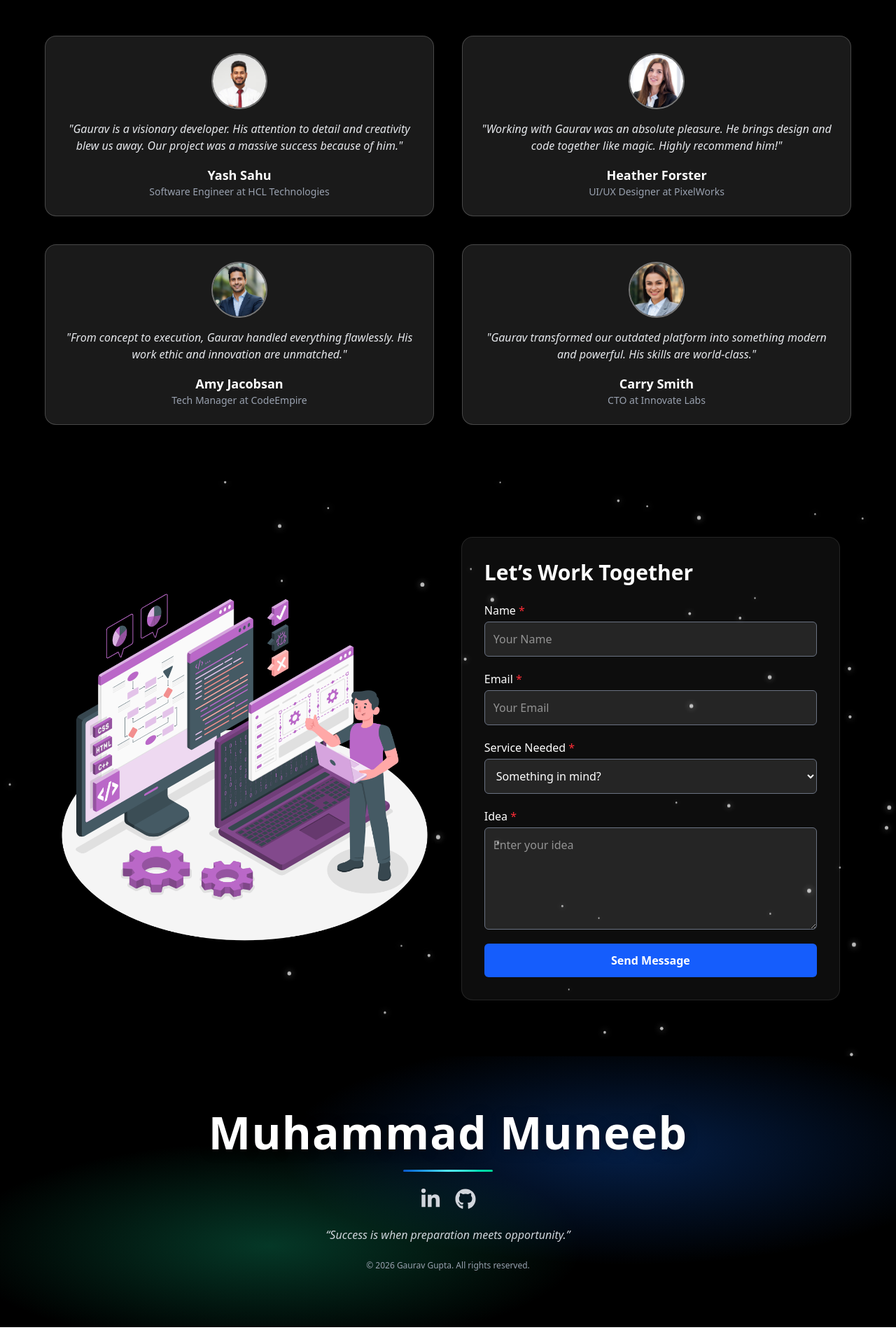
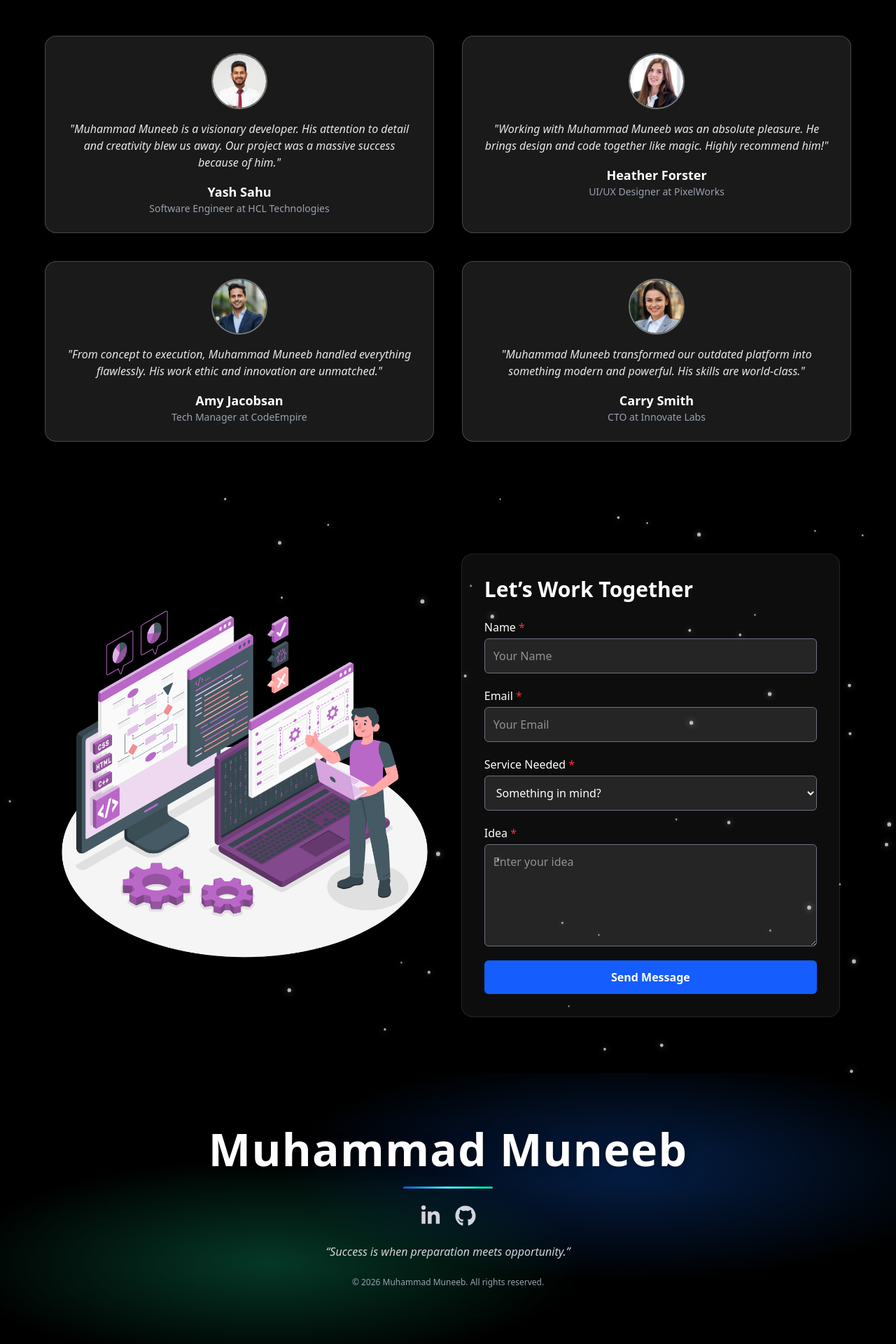
Before and after one commit to muhammadmuneeb0311/muhammad_muneeb_porfolio, a React (Vite) app: page / in a window 1280 px wide. Shown: the part 6309-8229 px from the top of the page at 70% size. Before the commit the page ends 8205 px from the top, so only its background shows below. Built offline with nearby package versions, Linux system fonts and the light colour scheme; no server answers.

Commit message:
All changes have been staged for commit.

```diff
--- a/src/sections/Footer.jsx
+++ b/src/sections/Footer.jsx
@@ -114,7 +114,7 @@ const Footer = () => {
         {/* --- Copyright / Trademark --- */}
         {/* Auto-updates year dynamically */}
         <p className="text-xs text-gray-400">
-          © {new Date().getFullYear()} Gaurav Gupta. All rights reserved.
+          © {new Date().getFullYear()} Muhammad Muneeb. All rights reserved.
         </p>
       </motion.div>
     </footer>
--- a/src/sections/Home.jsx
+++ b/src/sections/Home.jsx
@@ -215,7 +215,7 @@ const Home = React.forwardRef((props, ref) => {
           />
           <motion.img
             src={avatar}
-            alt="Gaurav Gupta avatar"
+            alt="Muhammad Muneeb avatar"
             className="absolute top-1/2 -translate-y-1/2 object-contain select-none pointer-events-none"
             style={{ right: "-30px", width: "min(45vw, 780px)", maxHeight: "90vh" }}
             initial={{ opacity: 0, y: 40, scale: 0.95 }}
--- a/src/sections/Testimonials.jsx
+++ b/src/sections/Testimonials.jsx
@@ -20,28 +20,28 @@ const testimonials = [
     name: "Yash Sahu",
     role: "Software Engineer at HCL Technologies",
     review:
-      "Gaurav is a visionary developer. His attention to detail and creativity blew us away. Our project was a massive success because of him.",
+      "Muhammad Muneeb is a visionary developer. His attention to detail and creativity blew us away. Our project was a massive success because of him.",
     image: m1, // Points to imported image
   },
   {
     name: "Heather Forster",
     role: "UI/UX Designer at PixelWorks",
     review:
-      "Working with Gaurav was an absolute pleasure. He brings design and code together like magic. Highly recommend him!",
+      "Working with Muhammad Muneeb was an absolute pleasure. He brings design and code together like magic. Highly recommend him!",
     image: w1,
   },
   {
     name: "Amy Jacobsan",
     role: "Tech Manager at CodeEmpire",
     review:
-      "From concept to execution, Gaurav handled everything flawlessly. His work ethic and innovation are unmatched.",
+      "From concept to execution, Muhammad Muneeb handled everything flawlessly. His work ethic and innovation are unmatched.",
     image: m2,
   },
   {
     name: "Carry Smith",
     role: "CTO at Innovate Labs",
     review:
-      "Gaurav transformed our outdated platform into something modern and powerful. His skills are world-class.",
+      "Muhammad Muneeb transformed our outdated platform into something modern and powerful. His skills are world-class.",
     image: w2,
   },
 ];
```
